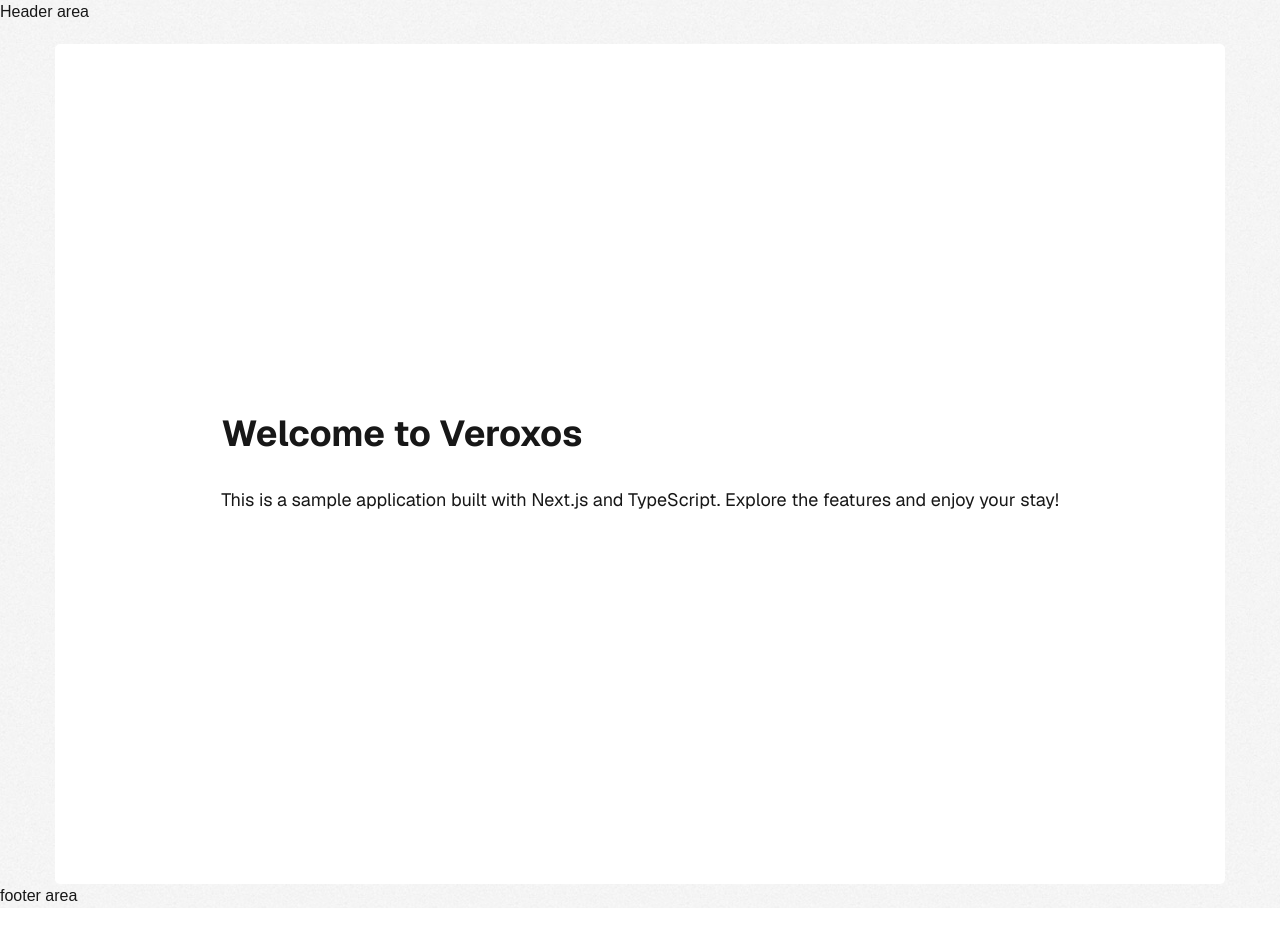
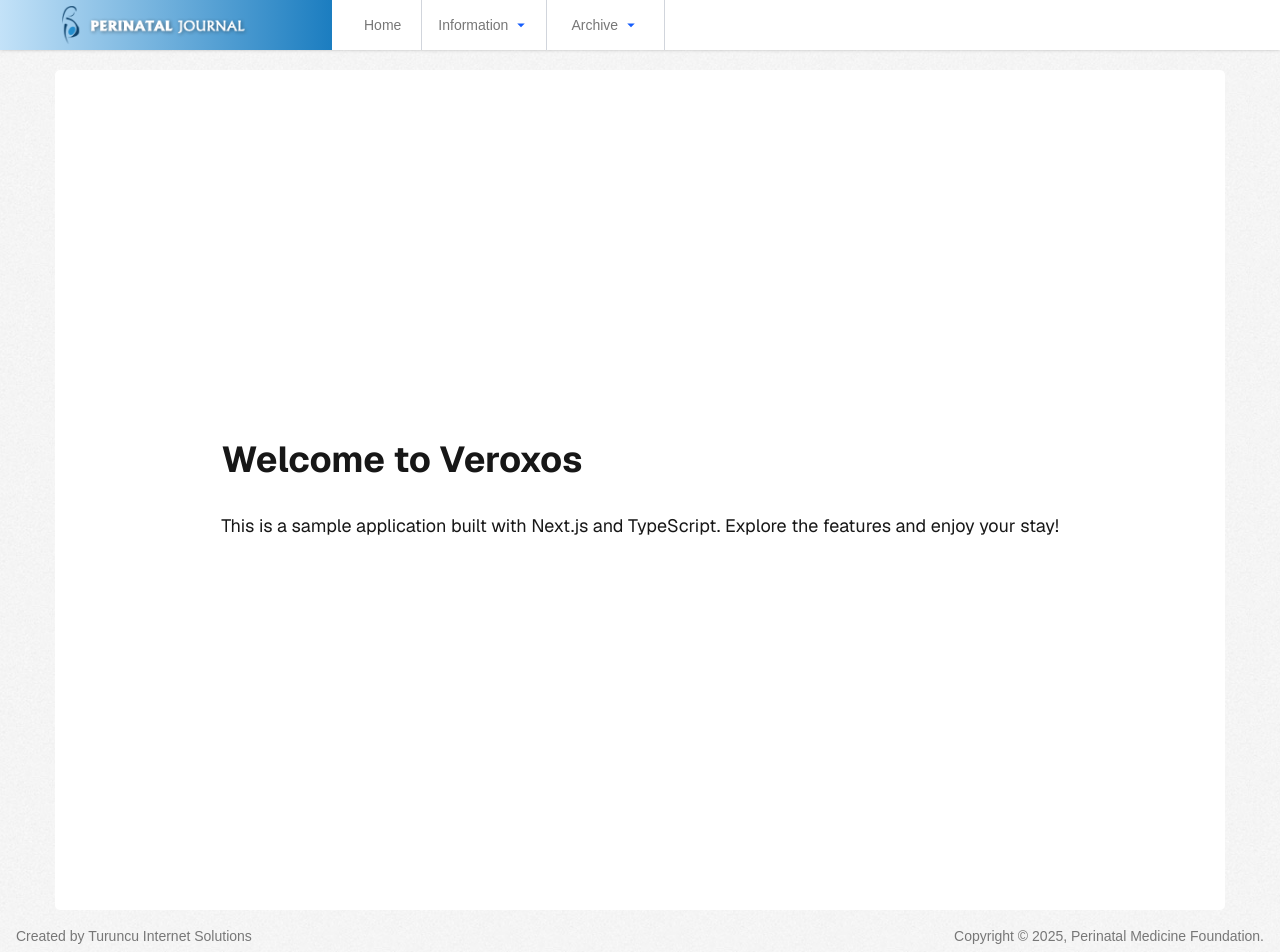
Before and after one commit to hikmat12345/perinataljournal, a Next.js app: page / in a window 1280 px wide. Shown: the top 952 px of the page. Before the commit the page ends 908 px from the top, so only its background shows below. Built offline with nearby package versions, Linux system fonts and the light colour scheme.

Commit message:
header futter

```diff
--- a/src/components/ui/footer/footer.tsx
+++ b/src/components/ui/footer/footer.tsx
@@ -1,7 +1,29 @@
-import React from 'react'
+import React from 'react';
 
 export default function Footer() {
-    return (
-        <div>footer area</div>
-    )
+  return (
+    <footer className="w-full bg-transparent py-4">
+      <div className="max-w-screen-xl mx-auto px-4 flex justify-between items-center text-sm text-[#777777]">
+
+        {/* Left Side */}
+        <div>
+          Created by{" "}
+          <a
+            href="https://www.turuncu.com.tr"
+            className="hover:underline text-[#777777]"
+            target="_blank"
+            rel="noopener noreferrer"
+          >
+            Turuncu Internet Solutions
+          </a>
+        </div>
+
+        {/* Right Side */}
+        <div>
+          Copyright © 2025, Perinatal Medicine Foundation.
+        </div>
+
+      </div>
+    </footer>
+  );
 }
--- a/src/components/ui/header/header.tsx
+++ b/src/components/ui/header/header.tsx
@@ -1,7 +1,118 @@
-import React from 'react'
+import React from "react";
+import {
+  FaStar,
+  FaEye,
+  FaBook,
+  FaSearch,
+  FaChevronRight,
+} from "react-icons/fa";
+import { MdArrowDropDown } from "react-icons/md";
+
 
 export default function Header() {
-    return (
-        <div>Header area</div>
-    )
+  return (
+    <header className="bg-white shadow h-[50px]">
+      <div className="max-w-screen-xl mx-auto flex items-center h-full text-sm font-normal text-[#777777] leading-6">
+        {/* Logo + Navigation */}
+        <div className="flex items-center space-x-8 h-full">
+          {/* Logo and title with gradient background */}
+          <div
+            className="h-full flex items-center px-4"
+            style={{
+              background: "linear-gradient(to right, #C3E2F8, #1B7DC0)",
+            }}
+          >
+            <img
+              src="/images/logo-en-US.png"
+              alt="Logo"
+              className="h-10 w-75 object-contain"
+            />
+          </div>
+
+          {/* Navigation */}
+          <nav className="flex items-center h-full">
+            <a href="#" className="pr-3 py-2 hover:text-blue-600">
+              Home
+            </a>
+
+            <div className="border-l border-gray-300 h-full mx-2" />
+
+            {/* Information Dropdown */}
+            <div className="relative group">
+              <button className="flex items-center px-2 py-2 hover:text-blue-600 text-[#777777] text-sm font-normal leading-6">
+                Information
+                <MdArrowDropDown size={18} className="ml-1 text-blue-600 text-xs" />
+              </button>
+              <div className="absolute hidden group-hover:block bg-white shadow-md mt-1 rounded-md text-sm w-64 z-10">
+                {[
+                  "About Perinatal Journal",
+                  "Editorial Board",
+                  "Author Guidelines",
+                  "Article Processing Charge",
+                  "Editorial Policies",
+                  "Publication Ethics",
+                  "Contact Us",
+                ].map((item, idx, arr) => (
+                  <a
+                    key={idx}
+                    href="#"
+                    className={`block px-4 py-2 hover:bg-gray-100 flex items-start text-[#777777] text-sm font-normal leading-6 ${
+                      idx !== arr.length - 1 ? "border-b border-gray-200" : ""
+                    }`}
+                  >
+                    <span className="mr-2 text-[#777777] text-base">
+                      <FaChevronRight />
+                    </span>
+                    {item}
+                  </a>
+                ))}
+              </div>
+            </div>
+
+            <div className="border-l border-gray-300 h-full mx-2" />
+
+            {/* Archive Dropdown */}
+            <div className="relative group">
+              <button className="flex items-center px-4 py-2 hover:text-blue-600">
+                Archive
+                <MdArrowDropDown size={18} className="ml-1 text-blue-600 text-xs" />
+              </button>
+              <div className="absolute hidden group-hover:block bg-white shadow-md mt-1 rounded-md text-sm w-56 z-10">
+                {[
+                  {
+                    icon: <FaStar className="text-[#777777]" />,
+                    label: "Current Issue",
+                  },
+                  {
+                    icon: <FaEye className="text-[#777777]" />,
+                    label: "Early View",
+                  },
+                  {
+                    icon: <FaBook className="text-[#777777]" />,
+                    label: "All Issues",
+                  },
+                  {
+                    icon: <FaSearch className="text-[#777777]" />,
+                    label: "Article Search",
+                  },
+                ].map((item, idx, arr) => (
+                  <a
+                    key={idx}
+                    href="#"
+                    className={`block px-4 py-2 hover:bg-gray-100 flex items-center text-[#777777] text-sm font-normal leading-6 ${
+                      idx !== arr.length - 1 ? "border-b border-gray-200" : ""
+                    }`}
+                  >
+                    <span className="mr-2 text-base">{item.icon}</span>
+                    {item.label}
+                  </a>
+                ))}
+              </div>
+            </div>
+            <div className="border-l border-gray-300 h-full mx-2" />
+          </nav>
+        </div>
+      </div>
+    </header>
+  );
 }
```
Also changed, not shown: public/images/logo-en-US.png (added).
